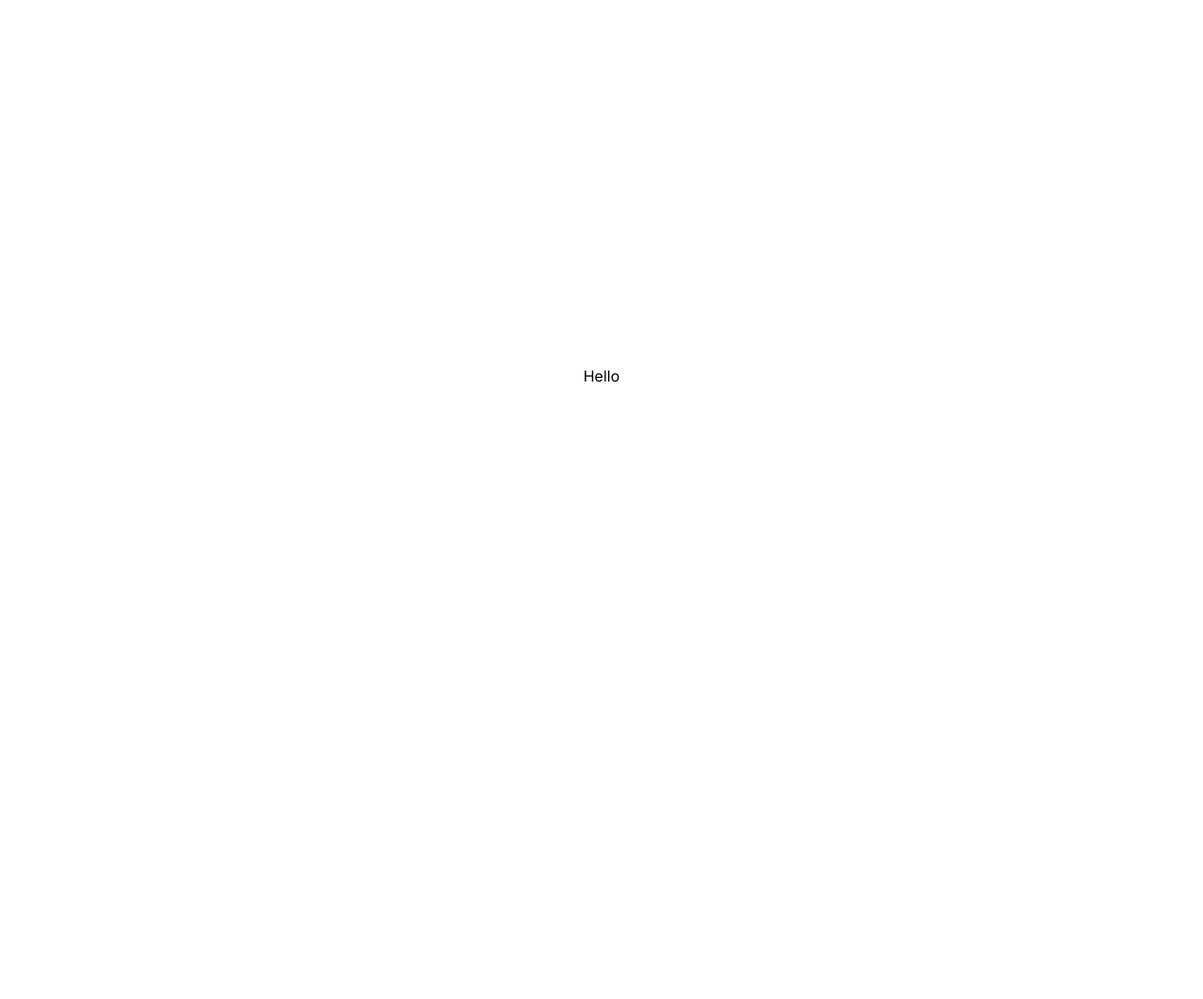
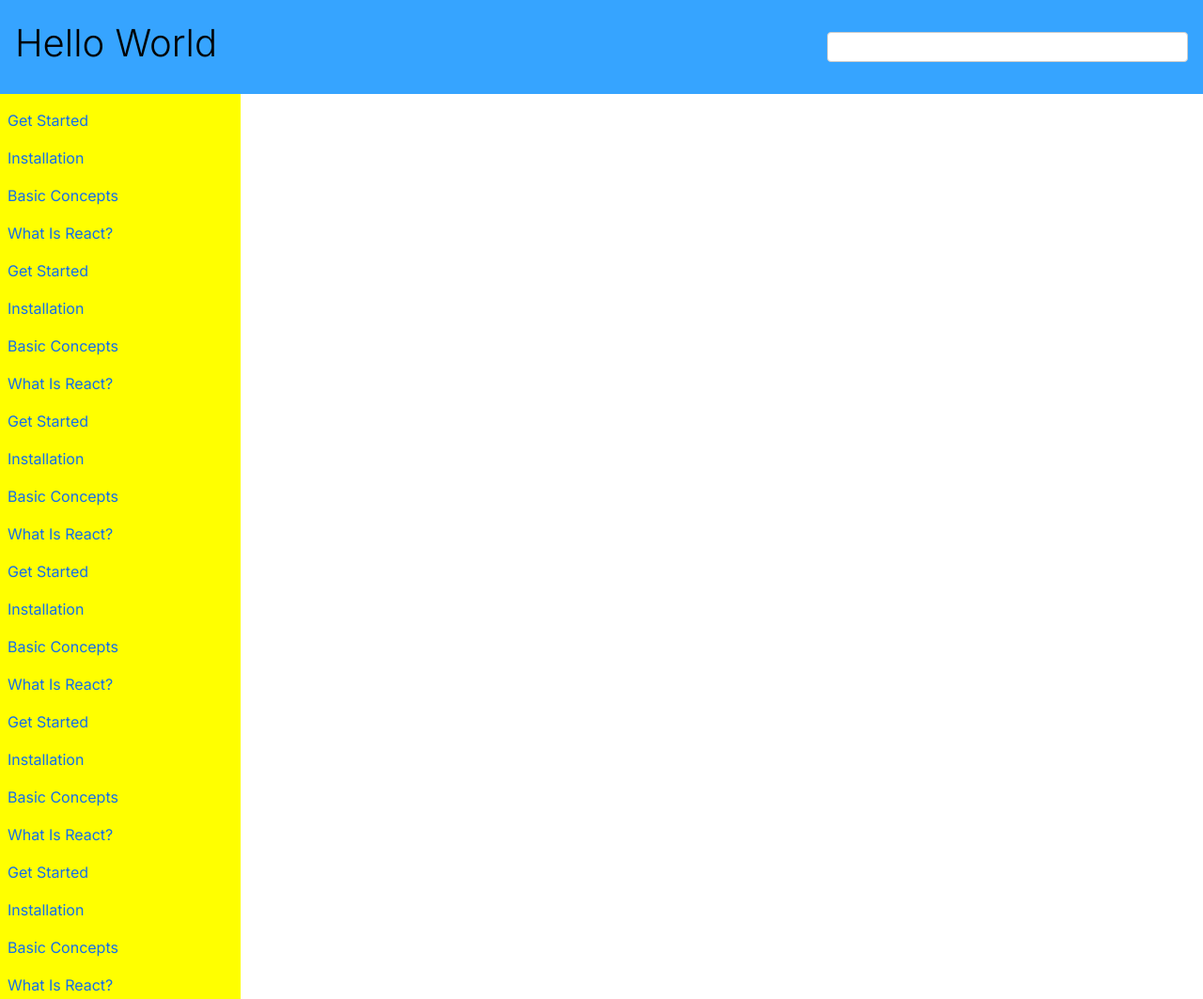
Before and after one commit to aroyan/technical-docs-fcc, a plain HTML site: page index.html in a window 1280 px wide. Shown: the top 1063 px of the page at 94% size. Before the commit the page ends 800 px from the top, so only its background shows below. Drawn offline with Linux system fonts and the light colour scheme.

Commit message:
side nav and top nav layouting

```diff
--- a/index.html
+++ b/index.html
@@ -11,7 +11,38 @@
 
 <body>
     <main>
-        Hello
+        <div class="top-nav">
+            <h1>Hello World</h1>
+            <input type="search" name="search" id="search">
+        </div>
+        <header>
+            <nav class="nav">
+                <a href="#getstarted">Get Started</a>
+                <a href="#installation">Installation</a>
+                <a href="#basicconcepts">Basic Concepts</a>
+                <a href="#whatisreact">What Is React?</a>
+                <a href="#getstarted">Get Started</a>
+                <a href="#installation">Installation</a>
+                <a href="#basicconcepts">Basic Concepts</a>
+                <a href="#whatisreact">What Is React?</a>
+                <a href="#getstarted">Get Started</a>
+                <a href="#installation">Installation</a>
+                <a href="#basicconcepts">Basic Concepts</a>
+                <a href="#whatisreact">What Is React?</a>
+                <a href="#getstarted">Get Started</a>
+                <a href="#installation">Installation</a>
+                <a href="#basicconcepts">Basic Concepts</a>
+                <a href="#whatisreact">What Is React?</a>
+                <a href="#getstarted">Get Started</a>
+                <a href="#installation">Installation</a>
+                <a href="#basicconcepts">Basic Concepts</a>
+                <a href="#whatisreact">What Is React?</a>
+                <a href="#getstarted">Get Started</a>
+                <a href="#installation">Installation</a>
+                <a href="#basicconcepts">Basic Concepts</a>
+                <a href="#whatisreact">What Is React?</a>
+            </nav>
+        </header>
     </main>
 
 </body>
--- a/sass/layout/_main.scss
+++ b/sass/layout/_main.scss
@@ -7,5 +7,34 @@
 main {
   width: 100%;
   height: 100vh;
-  @include mixins.flex-center;
+  //@include mixins.flex-center;
+
+  .nav {
+    background: #ff0;
+    width: 20%;
+    display: flex;
+    flex-direction: column;
+    gap: 16px;
+    padding: 16px 8px;
+    overflow-y: scroll;
+  }
+
+  .top-nav {
+    position: sticky;
+    top: 0;
+    background: rgb(54, 164, 255);
+    height: 100px;
+    display: flex;
+    align-items: center;
+    justify-content: space-between;
+
+    input[type='search'] {
+      width: 30%;
+      margin-right: 16px;
+    }
+
+    h1 {
+      margin-left: 16px;
+    }
+  }
 }
```
Also changed, not shown: style.css, 1 other file.
